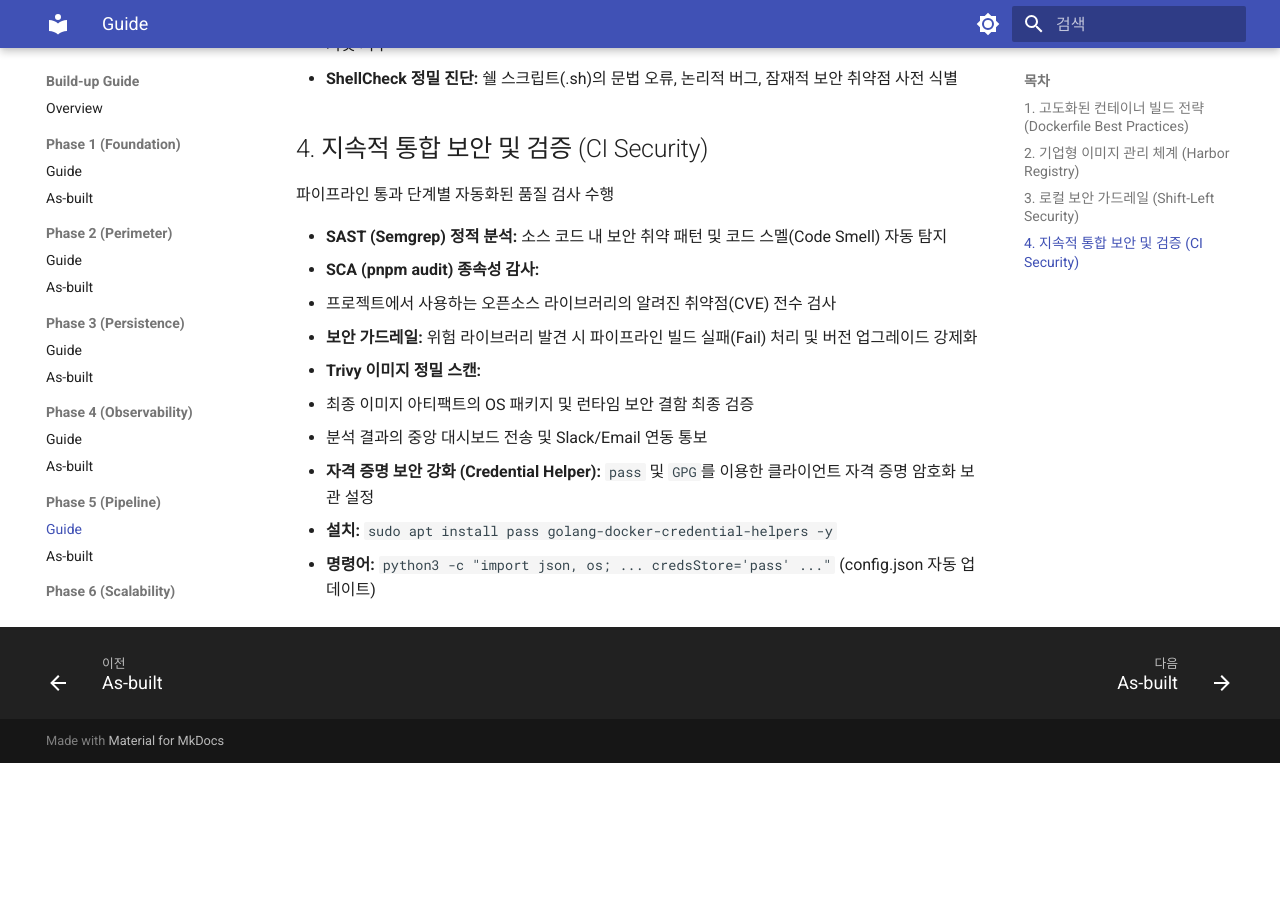
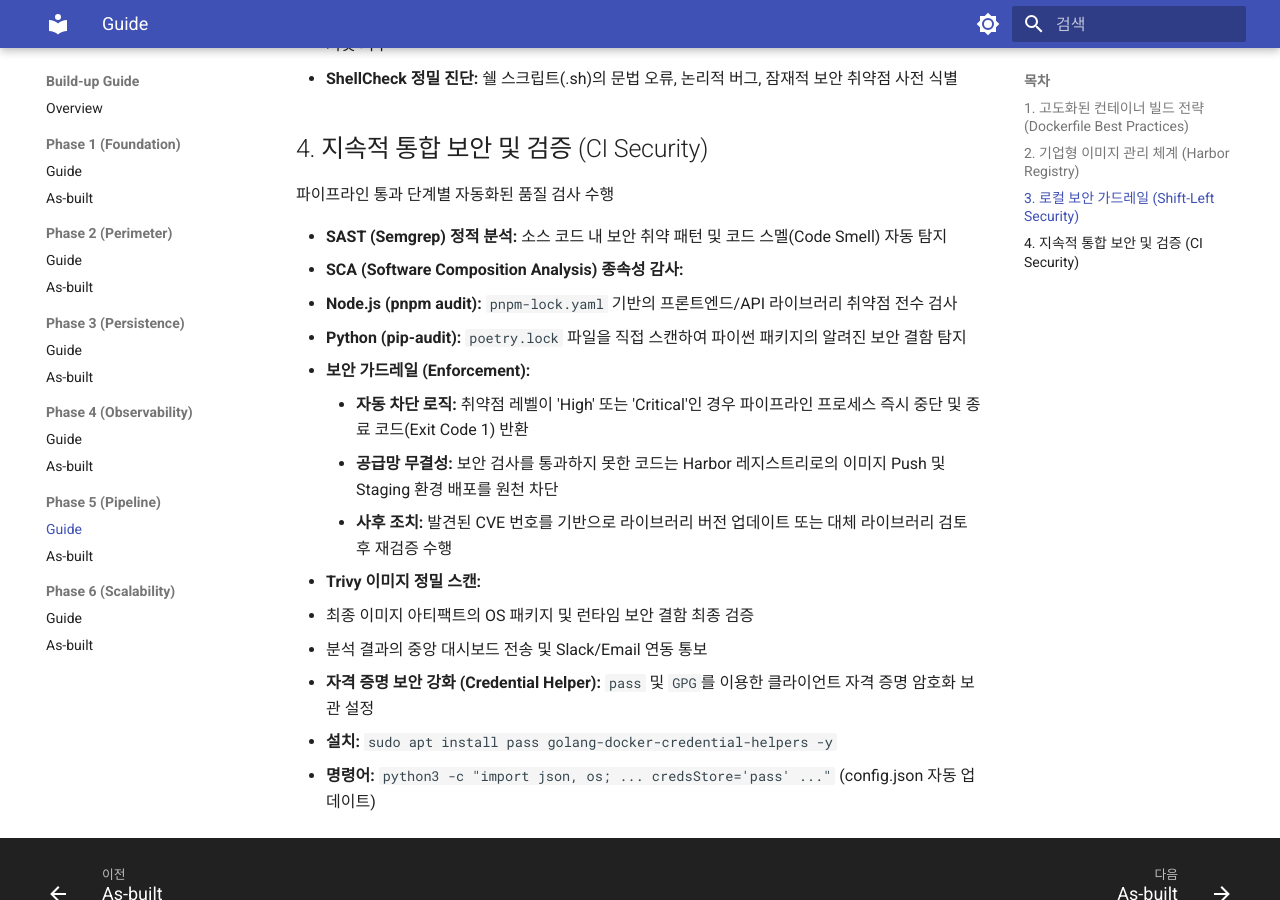
Before and after one commit to ksj686/cloud_infra, an MkDocs documentation site: the page built from docs/build-up/05_pipeline/README.md, in a window 1280 px wide and 900 px high, scrolled down 1344 px. Built offline with MkDocs 1.6.1 and Material for MkDocs 9.7.7, drawn with Linux system fonts in a browser that asks for light colours; before the commit the page ends 2107 px from its top, so only the background shows below that.

Commit message:
security: Python 의존성 보안 도구(pip-audit) 통합 및 SCA 체계 구축  - build-up/05_pipeline 가이드에 pip-audit을 이용한 파이썬 종속성 감사 지침 추가  - project_outline.md 설계 청사진에 pip-audit 통합 SCA(Software Composition Analysis) 전략 반영  - 취약점 발견 시 빌드 실패 처리를 통한 공급망 보안 강제성 명시

```diff
--- a/docs/build-up/05_pipeline/README.md
+++ b/docs/build-up/05_pipeline/README.md
@@ -45,10 +45,13 @@
 파이프라인 통과 단계별 자동화된 품질 검사 수행
 
 - **SAST (Semgrep) 정적 분석:** 소스 코드 내 보안 취약 패턴 및 코드 스멜(Code Smell) 자동 탐지
-- **SCA (pnpm audit) 종속성 감사:**
-  - 프로젝트에서 사용하는 오픈소스 라이브러리의 알려진 취약점(CVE) 전수 검사
-  - **보안 가드레일:** 위험 라이브러리 발견 시 파이프라인 빌드 실패(Fail) 처리 및 버전 업그레이드 강제화
-
+- **SCA (Software Composition Analysis) 종속성 감사:**
+  - **Node.js (pnpm audit):** `pnpm-lock.yaml` 기반의 프론트엔드/API 라이브러리 취약점 전수 검사
+  - **Python (pip-audit):** `poetry.lock` 파일을 직접 스캔하여 파이썬 패키지의 알려진 보안 결함 탐지
+  - **보안 가드레일 (Enforcement):**
+    - **자동 차단 로직:** 취약점 레벨이 'High' 또는 'Critical'인 경우 파이프라인 프로세스 즉시 중단 및 종료 코드(Exit Code 1) 반환
+    - **공급망 무결성:** 보안 검사를 통과하지 못한 코드는 Harbor 레지스트리로의 이미지 Push 및 Staging 환경 배포를 원천 차단
+    - **사후 조치:** 발견된 CVE 번호를 기반으로 라이브러리 버전 업데이트 또는 대체 라이브러리 검토 후 재검증 수행
 - **Trivy 이미지 정밀 스캔:**
   - 최종 이미지 아티팩트의 OS 패키지 및 런타임 보안 결함 최종 검증
   - 분석 결과의 중앙 대시보드 전송 및 Slack/Email 연동 통보
```
Also changed, not shown: docs/CHANGELOG.md (+6 -4 lines), docs/project_outline.md (+1 -1 lines).
